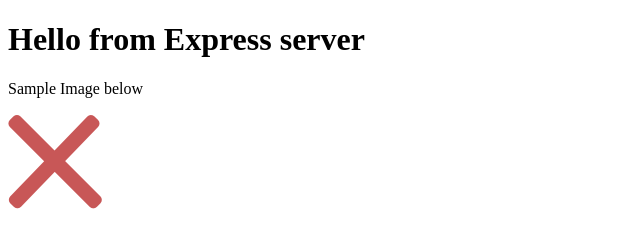
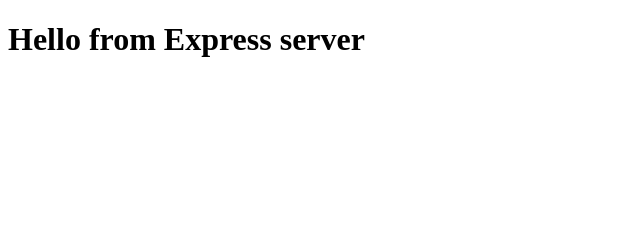
Before and after one commit to Lulkafe/DockerTest, a website: page src/index.html in a window 1280 px wide. Shown: the whole page, without its empty margins (0-640 px from the left). Drawn offline with Linux system fonts and the light colour scheme.

Commit message:
Removed unnecessary files/lines

```diff
--- a/src/index.html
+++ b/src/index.html
@@ -2,8 +2,5 @@
 <html>
     <body>
         <h1>Hello from Express server</h1>
-        <p>Sample Image below</p>
-        <img src="/remove-icon.png"/>
-        <script src="/index.js"></script>
     </body>
 </html>
--- a/src/public/index.js
+++ /dev/null
@@ -1 +0,0 @@
-console.log('hello, from a js file');
--- a/src/server.js
+++ b/src/server.js
@@ -4,12 +4,9 @@
 const app = express();
 const port = process.env.PORT || 8080;
 
-app.use(express.static(path.join(__dirname, 'public')));
-
 app.get('/', (req, res) => {
     res.sendFile(path.join(__dirname, '/index.html'));
 })
 
-
 app.listen(port);
 console.log('Started listening on port ' + port);
```
Also changed, not shown: src/public/remove-icon.png (deleted).
